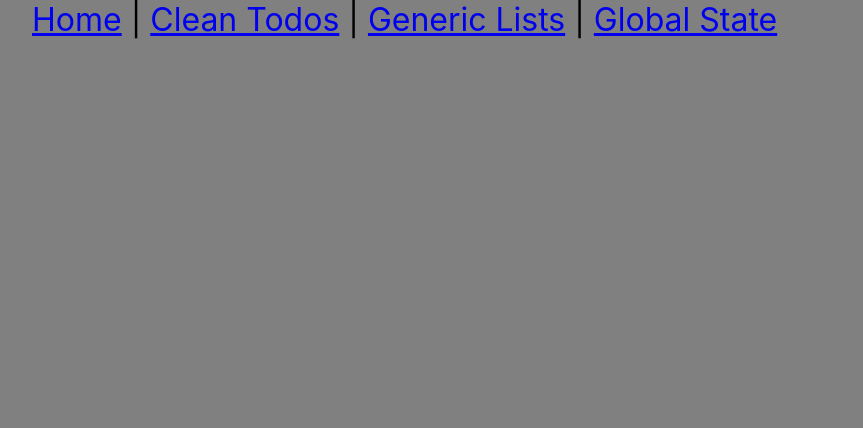
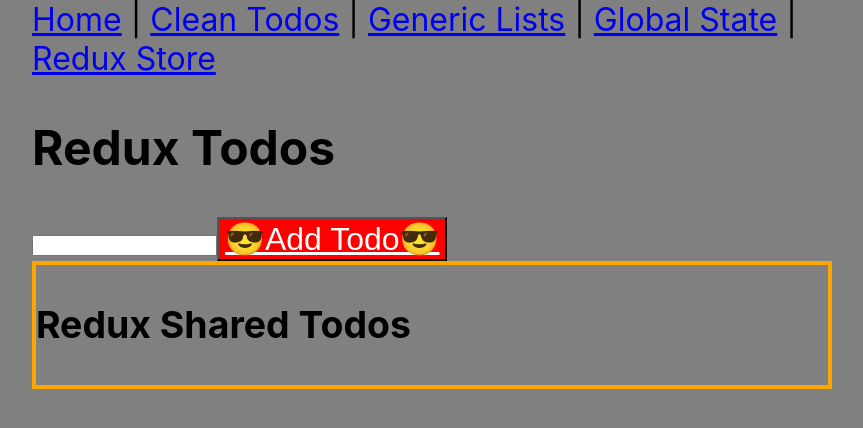
Before and after one commit to irackson/ts-react-template, a React (Create React App) app: page /redux-todos in a window 1280 px wide. Shown: the top 428 px of the page, without its empty margins (208-1071 px from the left). Built offline with nearby package versions, Linux system fonts and the light colour scheme.

Commit message:
redux toolkit (#27) done

```diff
--- a/package.json
+++ b/package.json
@@ -3,6 +3,7 @@
     "version": "0.1.0",
     "private": true,
     "dependencies": {
+        "@reduxjs/toolkit": "^1.6.1",
         "@testing-library/jest-dom": "^5.14.1",
         "@testing-library/react": "^11.2.7",
         "@testing-library/user-event": "^12.8.3",
@@ -13,6 +14,7 @@
         "@types/react-router-dom": "^5.1.8",
         "react": "^17.0.2",
         "react-dom": "^17.0.2",
+        "react-redux": "^7.2.5",
         "react-router-dom": "^5.2.1",
         "react-scripts": "4.0.3",
         "react-use": "^17.3.1",
--- a/src/App.tsx
+++ b/src/App.tsx
@@ -4,6 +4,7 @@ import HelloWorld from 'components/HelloWorld';
 import CleanTodos from 'pages/CleanTodos';
 import GenericListsWrappedWithContext from 'pages/CustomULTodosWithContext';
 import GlobalTodos from 'pages/GlobalTodos';
+import ReduxTodos from 'pages/ReduxTodos';
 import {
     FC,
     FunctionComponent,
@@ -14,7 +15,11 @@ import {
     useRef,
     useState,
 } from 'react';
-import { Link, Route, BrowserRouter, Switch } from 'react-router-dom';
+import { Provider, useSelector } from 'react-redux';
+import { BrowserRouter, Link, Route, Switch } from 'react-router-dom';
+import store, { selectTodos } from 'store';
+import UL from 'components/CustomUL';
+
 const Heading = ({ title }: { title: string }) => <h2>{title}</h2>;
 
 //???  use React.FunctionComponent by convention. only use FC if you need the `children` property. doing `children: React.ReactNode` is also fine if you want to be very explicit.
@@ -157,7 +162,6 @@ function App() {
     const [value, setValue] = useNumber(0);
 
     return (
-        <BrowserRouter>
         <div className="App">
             <Link to={'/'}>Home</Link>
             <span> | </span>
@@ -166,6 +170,8 @@ function App() {
             <Link to={'/generic-lists'}>Generic Lists</Link>
             <span> | </span>
             <Link to={'/global-todos'}>Global State</Link>
+            <span> | </span>
+            <Link to={'/redux-todos'}>Redux Store</Link>
             <Switch>
                 <Route
                     exact
@@ -185,10 +191,7 @@ function App() {
                                 items={['one', 'two', 'three']}
                                 onClick={onListClick}
                             ></List>
-                                <Incrementer
-                                    value={value}
-                                    setValue={setValue}
-                                />
+                            <Incrementer value={value} setValue={setValue} />
                             <Heading title="Todos" />
                             {todos.map((todo, index) => (
                                 <div key={index}>
@@ -234,18 +237,41 @@ function App() {
                     render={(rp) => (
                         <GlobalTodos
                             {...rp}
-                                listTitles={[
-                                    'Global Uno',
-                                    'Global Dos',
-                                    'tres',
-                                ]}
+                            listTitles={['Global Uno', 'Global Dos', 'tres']}
                         />
                     )}
                 />
+                <Route
+                    path="/redux-todos"
+                    render={(rp) => <ReduxTodos {...rp} title="Redux Todos" />}
+                />
             </Switch>
         </div>
-        </BrowserRouter>
     );
 }
 
-export default App;
+const JustTheReduxTodos = () => {
+    const todos = useSelector(selectTodos);
+    return (
+        <div style={{ border: '4px solid orange' }}>
+            <h3>Redux Shared Todos</h3>
+            <UL
+                items={todos}
+                itemClick={() => {}}
+                render={(todo) => <>{todo.text}</>}
+            />
+        </div>
+    );
+};
+
+const AppWrapper = () => {
+    return (
+        <BrowserRouter>
+            <Provider store={store}>
+                <App />
+                <JustTheReduxTodos />
+            </Provider>
+        </BrowserRouter>
+    );
+};
+export default AppWrapper;
--- /dev/null
+++ b/src/pages/ReduxTodos.tsx
@@ -0,0 +1,48 @@
+import Button from 'components/Button';
+import { FC, useCallback, useRef } from 'react';
+import { useDispatch, useSelector } from 'react-redux';
+import { RouteComponentProps } from 'react-router-dom';
+import { addTodo, removeTodo, selectTodos } from 'store';
+
+interface ReduxTodosProps {
+    title: string;
+}
+
+const ReduxTodos: FC<ReduxTodosProps & RouteComponentProps> = ({ title }) => {
+    const todos = useSelector(selectTodos);
+    const dispatch = useDispatch();
+    //! useRef hook
+    const newTodoRef = useRef<HTMLInputElement>(null);
+
+    // //! another useCallback event handler
+    const onAddTodo = useCallback(() => {
+        if (newTodoRef.current) {
+            dispatch(addTodo(newTodoRef.current.value));
+            newTodoRef.current.value = '';
+        }
+    }, [dispatch]);
+
+    return (
+        <div>
+            <h2>{title}</h2>
+            {todos.map((todo, index) => (
+                <div key={index}>
+                    {todo.text}
+                    <Button onClick={() => dispatch(removeTodo(todo.id))}>
+                        Remove
+                    </Button>
+                </div>
+            ))}
+            <div>
+                <input type="text" ref={newTodoRef} />
+                <Button
+                    onClick={onAddTodo}
+                    style={{ textDecoration: 'underline' }}
+                    title={'Add Todo'}
+                ></Button>
+            </div>
+        </div>
+    );
+};
+
+export default ReduxTodos;
--- /dev/null
+++ b/src/store.ts
@@ -0,0 +1,48 @@
+import { configureStore, createSlice, PayloadAction } from '@reduxjs/toolkit';
+import { v1 as uuidv1 } from 'uuid';
+
+interface Todo {
+    id: string;
+    done: boolean;
+    text: string;
+}
+
+interface TodosSliceState {
+    todos: Todo[];
+}
+
+const initialState: TodosSliceState = {
+    todos: [],
+};
+
+export const todosSlice = createSlice({
+    name: 'reduxTodos',
+    initialState,
+    reducers: {
+        addTodo: (state, action: PayloadAction<string>) => {
+            state.todos = [
+                ...state.todos,
+                {
+                    id: uuidv1(),
+                    text: action.payload,
+                    done: false,
+                },
+            ];
+        },
+        removeTodo: (state, action: PayloadAction<string>) => {
+            state.todos = state.todos.filter(({ id }) => id !== action.payload);
+        },
+    },
+});
+
+export const { addTodo, removeTodo } = todosSlice.actions;
+
+const store = configureStore({
+    reducer: { todos: todosSlice.reducer },
+});
+
+type RootState = ReturnType<typeof store.getState>;
+
+export const selectTodos = (state: RootState) => state.todos.todos;
+
+export default store;
```
Also changed, not shown: 1 other file (tests, documents, lock files or other folders). Lines whose indentation alone changed are shown as unchanged.
